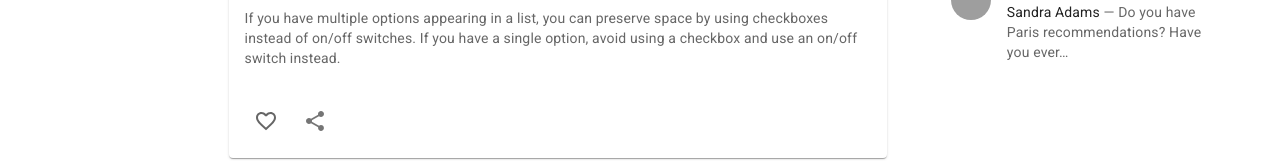
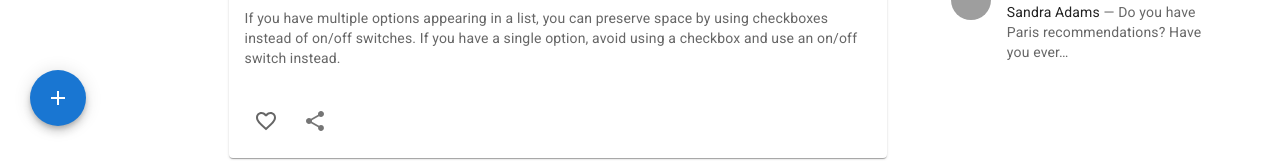
Before and after one commit to OSSwebmaster2003/landing-static-social-media, a React (Create React App) app: page / in a window 1280 px wide. Shown: the part 654-815 px from the top of the page. Built offline with nearby package versions, Linux system fonts and the light colour scheme; grey boxes are pictures that could not be loaded.

Commit message:
MUI Fab, Tooltip

```diff
--- a/src/App.js
+++ b/src/App.js
@@ -3,6 +3,7 @@
 import RightBar from "./components/RightBar";
 import Navbar from "./components/Navbar";
 import { Box, Stack } from "@mui/material";
+import Add from "./components/Add";
 
 function App() {
   return (
@@ -13,6 +14,7 @@
         <Feed />
         <RightBar />
       </Stack>
+      <Add />
     </Box>
   );
 }
--- /dev/null
+++ b/src/components/Add.jsx
@@ -0,0 +1,27 @@
+import { Fab, Tooltip } from "@mui/material";
+import { Add as AddIcon } from "@mui/icons-material";
+import React from "react";
+
+const Add = () => {
+  return (
+    <>
+      <Tooltip
+        title="Add Post"
+        sx={{
+          position: "fixed",
+          bottom: 20,
+          left: {
+            xs: "calc(50% - 25px)",
+            sm: 30,
+          },
+        }}
+      >
+        <Fab color="primary" aria-label="add">
+          <AddIcon />
+        </Fab>
+      </Tooltip>
+    </>
+  );
+};
+
+export default Add;
```
